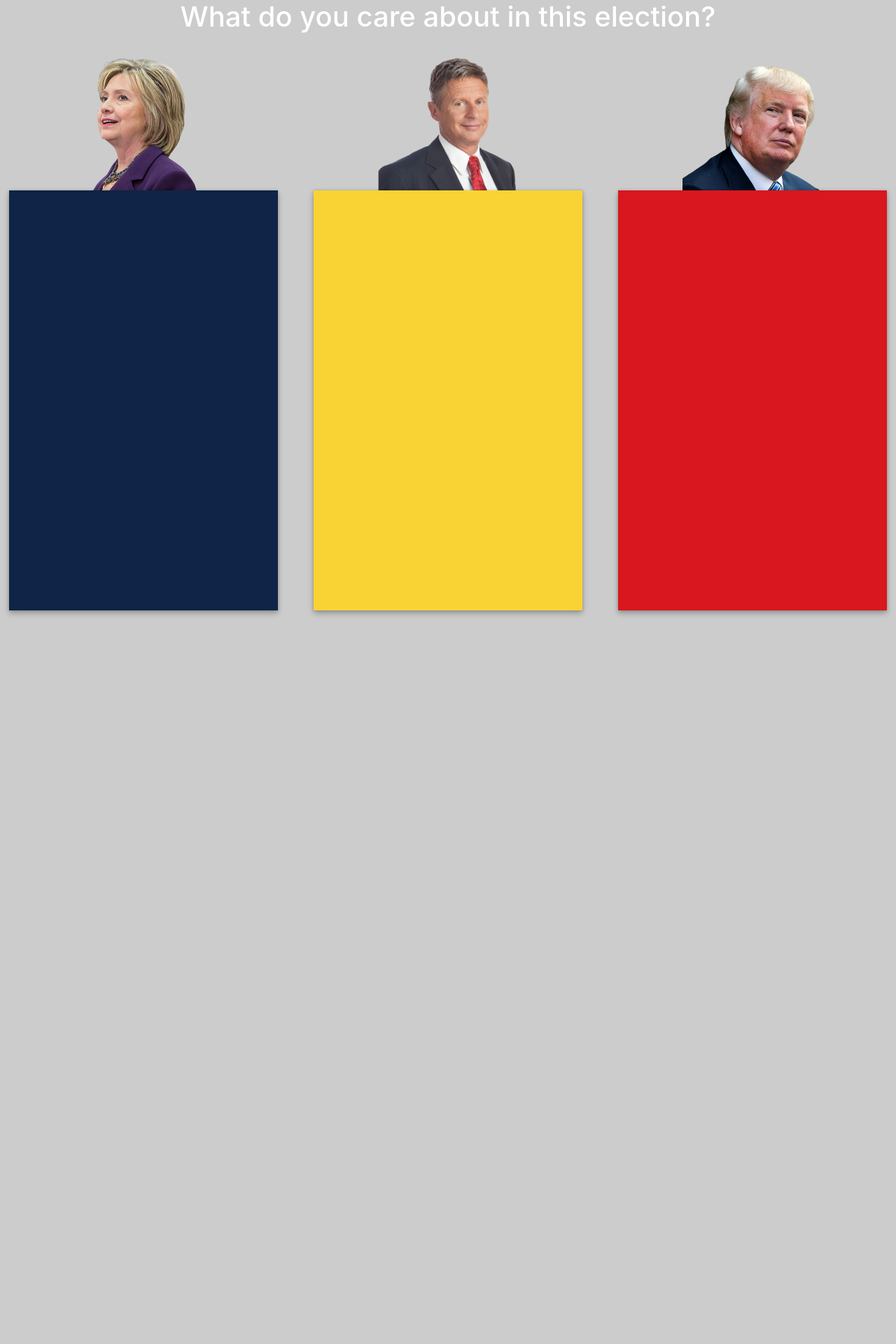
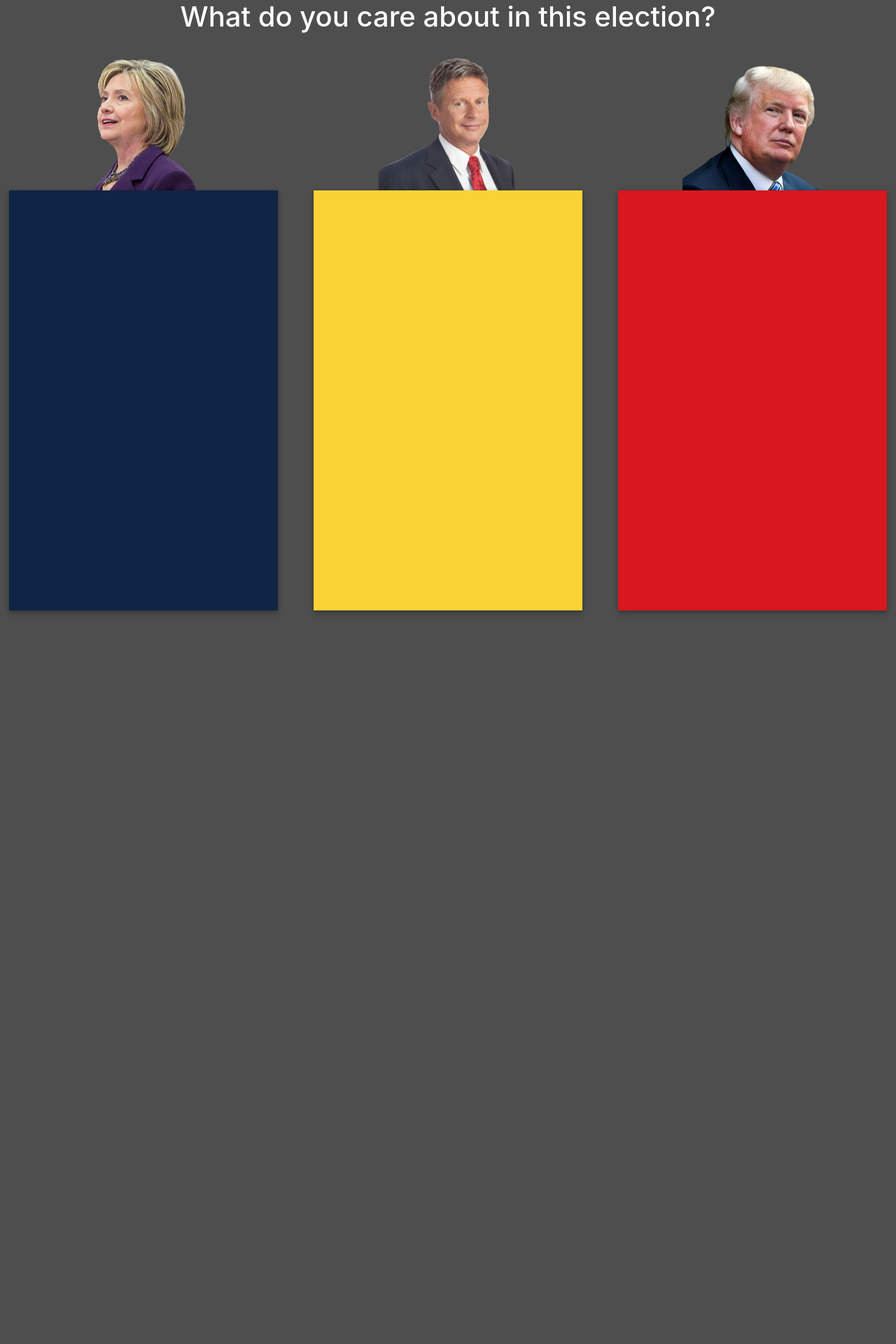
Before and after one commit to mac-chaffee/candidata, a Django app: template candidata/candidata/templates/results.html in a window 1280 px wide. Shown: the top 1920 px of the page at 70% size. Run offline with Django 3.2, Linux system fonts and the light colour scheme; the template is opened without the code that fills it, so the values that code supplies are empty; parts of the project's set-up code (start-up, migrations or seed data) failed here and were passed over; some libraries are stand-ins or nearby versions.

Commit message:
Change background color to be readable

```diff
--- a/candidata/candidata/static/stylesheet.css
+++ b/candidata/candidata/static/stylesheet.css
@@ -1,7 +1,7 @@
 body {
   color: #fff;
   text-align: center;
-  background-color: #CCCCCC;
+  background-color: #4E4E4E;
   height: 3000px;
 }
 
@@ -9,6 +9,7 @@ body {
     width: 100%;
     min-height: 600px;
     background-image: linear-gradient(120deg, #155799, #159957);
+    box-shadow: 0 0 4px rgba(0,0,0,.14),0 4px 8px rgba(0,0,0,.28);
     background-size: cover;
     background-repeat: no-repeat;
     background-position: center;
```
